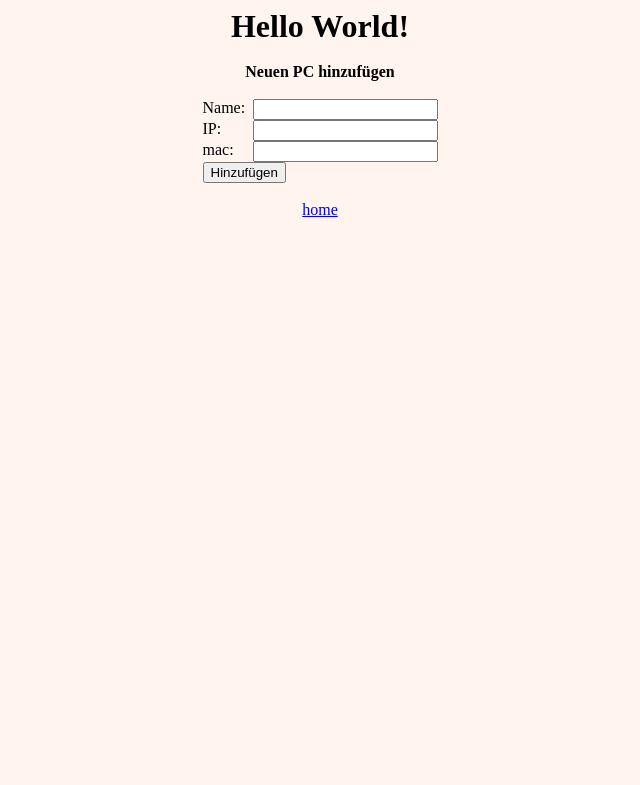
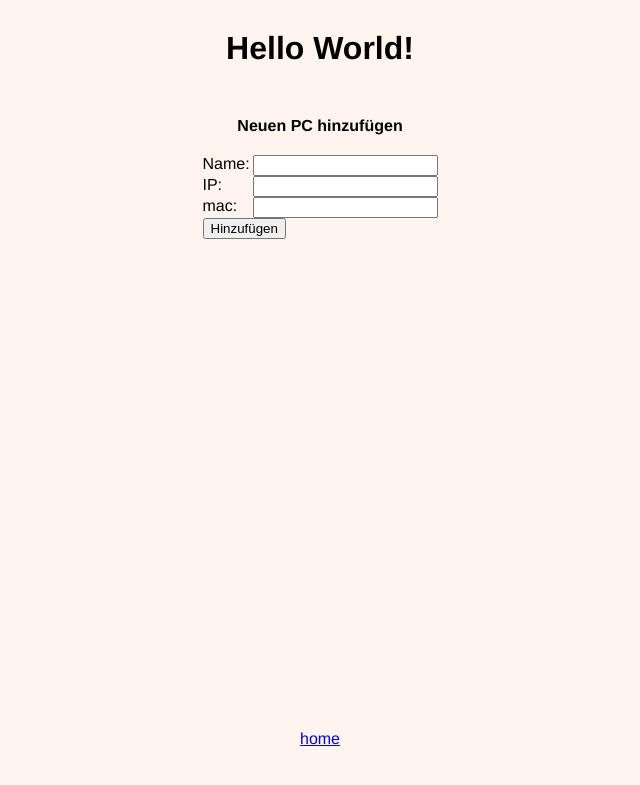
Before and after one commit to it4impuls/pc-bridge, a Django app: page /pcmanager/addpc/ in a window 1280 px wide. Shown: the top 785 px of the page, without its empty margins (320-960 px from the left). Run offline with Django 4.2, Linux system fonts and the light colour scheme.

Commit message:
strick footer to bottom

```diff
--- a/PC_bridge/static/PC_bridge/style.css
+++ b/PC_bridge/static/PC_bridge/style.css
@@ -2,6 +2,13 @@
     overflow: hidden;
     width: fit-content;
     margin: auto;
+}
+.wrapper{
+    min-height: calc(100vh - 70px);
+
+  /* Equal to height of footer */
+  /* But also accounting for potential margin-bottom of last child */
+
 }
 label{
     width: 50px;
@@ -12,16 +19,23 @@ label{
 } */
 h1{
     width: fit-content;
+    padding: 30px;
     margin: auto;
 }
 h4{
     width: fit-content;
+    padding: 20px;
     margin: auto;
 }
 footer{
     width: fit-content;
     margin: auto;
+    height: 50px;
+
 }
 body{
+    height: 100%;
+    margin:0;
     background-color: seashell;
+    font-family: Helvetica;
 }
--- a/PC_bridge/templates/PC_bridge/addPC.html
+++ b/PC_bridge/templates/PC_bridge/addPC.html
@@ -4,22 +4,24 @@
 <link rel="stylesheet" type="text/css" href="{% static 'PC_bridge/style.css' %}">
 
 <html>
+
 <body>
-    <h1>Hello World!</h1><br>
-    <h4>Neuen PC hinzufügen</h4><br>
+    <div class=wrapper>
+        <h1>Hello World!</h1>
+        <h4>Neuen PC hinzufügen</h4>
 
         <form action="submit" method="post" class=centerBox>
             {% csrf_token %}
-        <input type="hidden" name = id>
+            <input type="hidden" name=id>
             <label for="fname">Name:</label>
             <input type="text" id="fname" name="name" class=label><br>
             <label for="fip">IP:</label>
-        <input type="text" id="fip" name="ip" class=label ><br>
+            <input type="text" id="fip" name="ip" class=label><br>
             <label for="fmac">mac:</label>
-        <input type="text" id="fmac" name="mac" class=label ><br>
+            <input type="text" id="fmac" name="mac" class=label><br>
             <input type="submit" value="Hinzufügen">
-    </form><br>
-
+        </form>
+    </div>
     <footer>
         <a href="{% url 'index'%}">home</a>
     </footer>
@@ -29,4 +31,5 @@
 
 
 </body>
+
 </html>
--- a/PC_bridge/templates/PC_bridge/submit.html
+++ b/PC_bridge/templates/PC_bridge/submit.html
@@ -1,5 +1,6 @@
 <!DOCTYPE html>
 <html>
+
 <body>
     <center>
         <h1>Hello World!</h1>
@@ -17,4 +18,5 @@
 
 
 </body>
+
 </html>
```
Also changed, not shown: PC_bridge/templates/PC_bridge/index.html (+8 -6 lines), PC_bridge/templates/PC_bridge/pcDetails.html (+12 -8 lines). Lines whose indentation alone changed are shown as unchanged.
